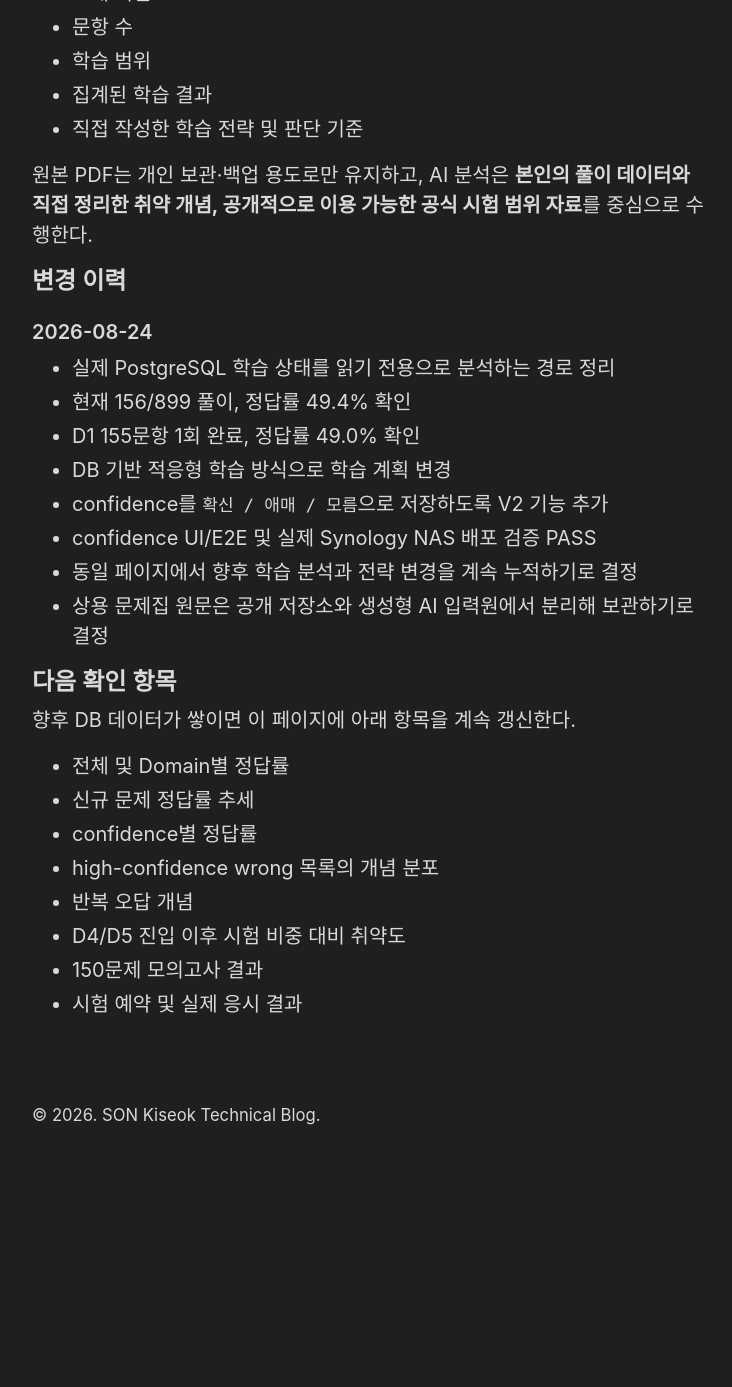
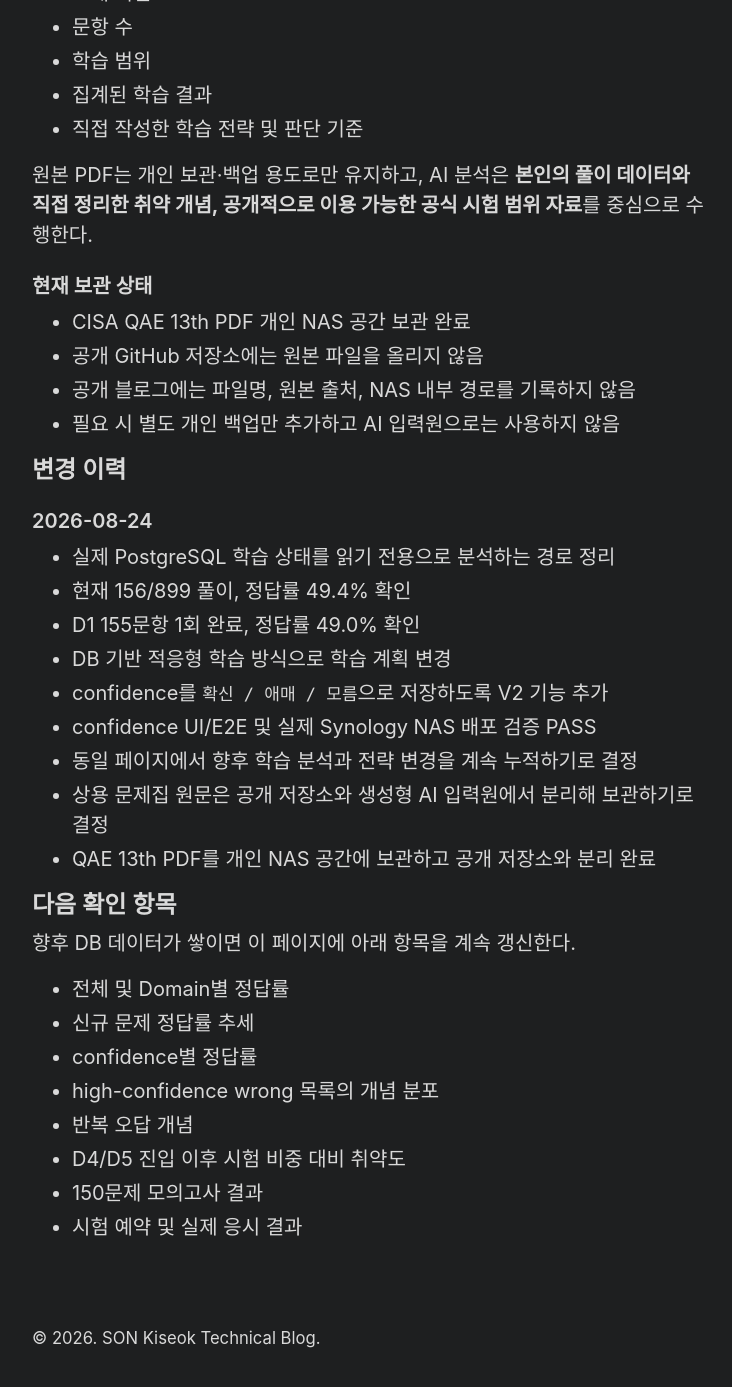
Before and after one commit to son1004007/son1004007.github.io, a Jekyll site: the page built from cisa-study.md, in a window 1280 px wide and 1400 px high, scrolled down 6109 px. Shown: the top 1387 px of the window, without its empty margins (272-1004 px from the left). Built offline with Jekyll 4.4.1, drawn with Linux system fonts in a browser that asks for light colours; before the commit the page ends 7286 px from its top, so only the background shows below that.

Commit message:
docs: record private NAS storage for CISA source material

```diff
--- a/cisa-study.md
+++ b/cisa-study.md
@@ -220,6 +220,13 @@ AI는 다음 역할로 제한한다.
 
 원본 PDF는 개인 보관·백업 용도로만 유지하고, AI 분석은 **본인의 풀이 데이터와 직접 정리한 취약 개념, 공개적으로 이용 가능한 공식 시험 범위 자료**를 중심으로 수행한다.
 
+### 현재 보관 상태
+
+- CISA QAE 13th PDF 개인 NAS 공간 보관 완료
+- 공개 GitHub 저장소에는 원본 파일을 올리지 않음
+- 공개 블로그에는 파일명, 원본 출처, NAS 내부 경로를 기록하지 않음
+- 필요 시 별도 개인 백업만 추가하고 AI 입력원으로는 사용하지 않음
+
 ## 변경 이력
 
 ### 2026-08-24
@@ -232,6 +239,7 @@ AI는 다음 역할로 제한한다.
 - confidence UI/E2E 및 실제 Synology NAS 배포 검증 PASS
 - 동일 페이지에서 향후 학습 분석과 전략 변경을 계속 누적하기로 결정
 - 상용 문제집 원문은 공개 저장소와 생성형 AI 입력원에서 분리해 보관하기로 결정
+- QAE 13th PDF를 개인 NAS 공간에 보관하고 공개 저장소와 분리 완료
 
 ## 다음 확인 항목
 
```
